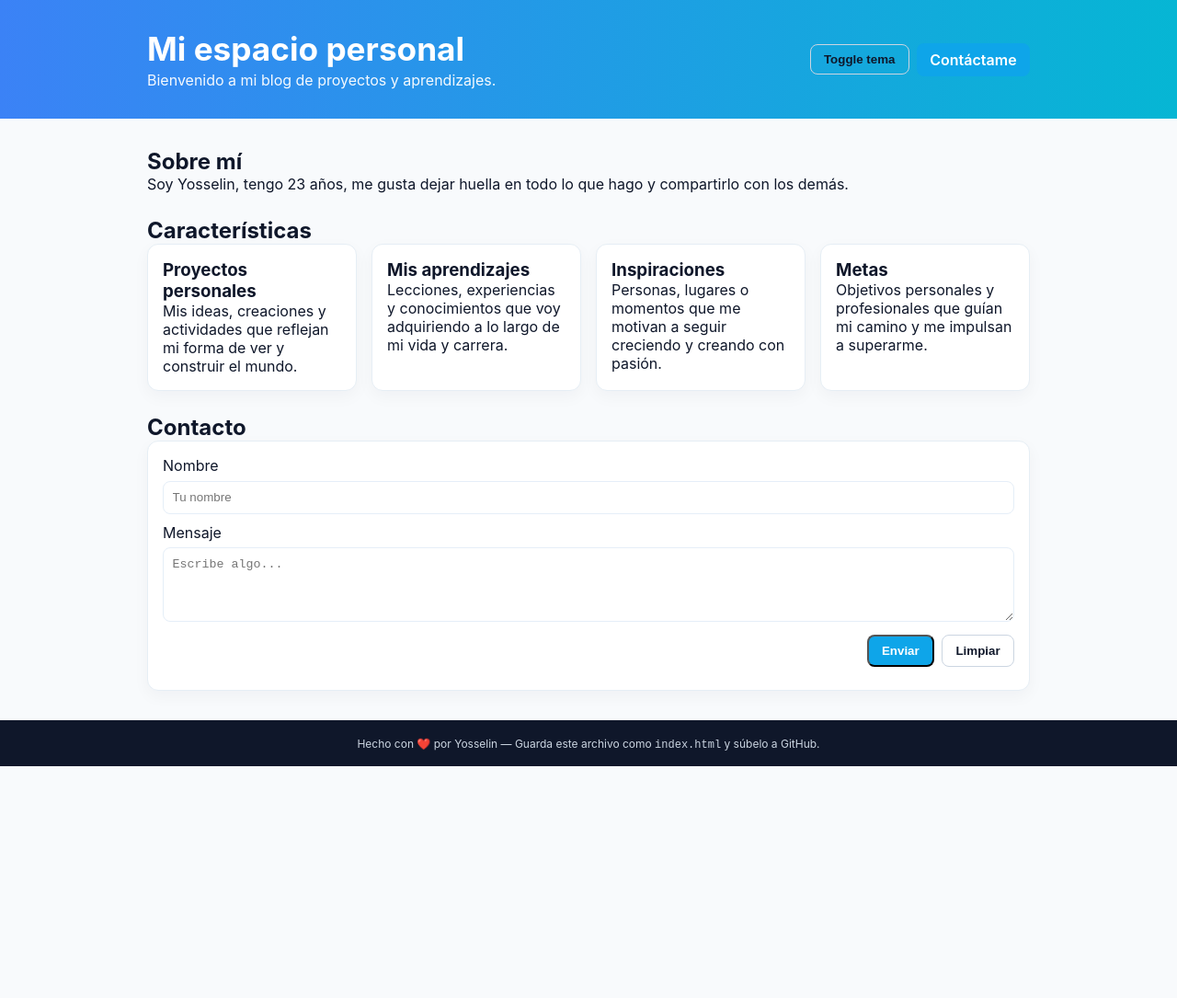
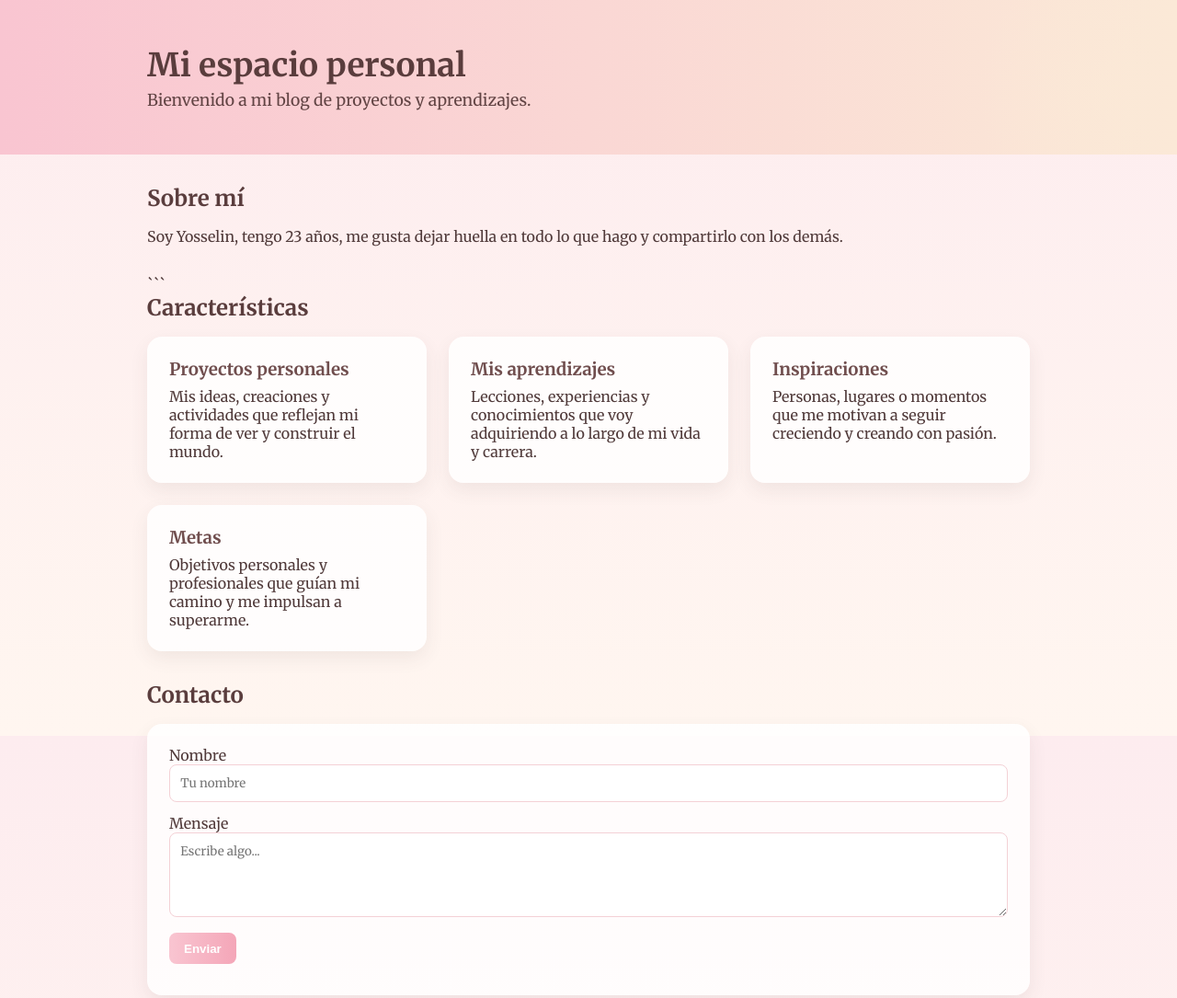
Before and after one commit to Yosss20/ma_vie, a plain HTML site: page index.html in a window 1280 px wide. Shown: the top 1085 px of the page at 92% size. Before the commit the page ends 833 px from the top, so only its background shows below. Drawn offline with Linux system fonts and the light colour scheme.

Commit message:
Update index.html

````diff
--- a/index.html
+++ b/index.html
@@ -1,66 +1,136 @@
-<!--
-  Archivo: sitio-github.html (personalizado)
-  Autor: Yosselin
--->
+<!doctype html>
 
-<!doctype html>
 <html lang="es">
 <head>
   <meta charset="utf-8" />
   <meta name="viewport" content="width=device-width,initial-scale=1" />
-  <title>Yosselin's page</title>
-  <meta name="description" content="Mi vida a los 23" />
+  <title>Yosselin's Page</title>
+  <meta name="description" content="Mi vida a los 23 — Creando mi camino, paso a paso" />
+
+  <!-- Fuente -->
+
+  <link href="https://fonts.googleapis.com/css2?family=Merriweather:wght@300;400;700&display=swap" rel="stylesheet">
+
   <style>
-    * { box-sizing: border-box; margin: 0; padding: 0 }
-    html,body { height: 100%; font-family: Inter, system-ui, -apple-system, 'Segoe UI', Roboto, 'Helvetica Neue', Arial; }
+    * { box-sizing: border-box; margin: 0; padding: 0; }
+    html, body {
+      height: 100%;
+      font-family: 'Merriweather', serif;
+      background: linear-gradient(180deg, #fdecef 0%, #fff6f0 100%);
+      color: #503a3a;
+    }
 
-    .container { min-height: 100vh; display: flex; flex-direction: column; }
-    header { background: linear-gradient(90deg,#3b82f6,#06b6d4); color: white; padding: 2rem; }
-    .wrap { max-width: 960px; margin: 0 auto; width: 100%; }
-    h1 { font-size: 1.8rem; margin-bottom: .2rem; }
-    p.lead { opacity: .95; }
+    header {
+      position: relative;
+      background: linear-gradient(90deg, #f9c5d1 0%, #fbe9d7 100%);
+      color: #5a3d3d;
+      padding: 3rem 1.5rem;
+      overflow: hidden;
+    }
 
-    main { flex: 1; padding: 2rem 1rem; }
-    .grid { display: grid; grid-template-columns: repeat(auto-fit,minmax(220px,1fr)); gap: 1rem; }
-    .card { border: 1px solid #e6eef5; padding: 1rem; border-radius: 12px; background: white; box-shadow: 0 6px 18px rgba(10,20,40,0.04); }
+    header::before {
+      content: "";
+      position: absolute;
+      top: -50px;
+      right: -80px;
+      width: 300px;
+      height: 300px;
+      background: radial-gradient(circle at center, rgba(251,233,215,0.7) 0%, rgba(251,233,215,0) 70%);
+      border-radius: 50%;
+      transform: rotate(20deg);
+    }
 
-    footer { background:#0f172a; color: #cbd5e1; padding: 1rem; text-align: center; font-size: .9rem }
+    .wrap {
+      max-width: 960px;
+      margin: 0 auto;
+      position: relative;
+      z-index: 2;
+    }
 
-    .btn { display: inline-block; padding: .5rem .9rem; border-radius: 8px; text-decoration: none; font-weight: 600 }
-    .btn-primary { background: #0ea5e9; color: white }
-    .btn-ghost { background: transparent; border: 1px solid #cbd5e1; color: #0f172a }
+    h1 { font-size: 2.2rem; margin-bottom: .3rem; }
+    p.lead { font-size: 1.1rem; opacity: 0.95; }
 
-    @media (min-width:720px){ h1{ font-size:2.2rem } }
+    main { padding: 2rem 1rem; }
+    section { margin-bottom: 2rem; }
 
-    :root { --bg:#f8fafc; --text:#0f172a }
-    .dark { --bg:#071023; --text:#e6eef5 }
-    body { background: var(--bg); color: var(--text); }
+    .grid {
+      display: grid;
+      grid-template-columns: repeat(auto-fit, minmax(240px, 1fr));
+      gap: 1.5rem;
+    }
+
+    .card {
+      background: rgba(255, 255, 255, 0.85);
+      border-radius: 16px;
+      box-shadow: 0 8px 20px rgba(80, 58, 58, 0.08);
+      padding: 1.5rem;
+      transition: all 0.3s ease;
+    }
+    .card:hover {
+      transform: translateY(-6px);
+      box-shadow: 0 10px 25px rgba(80, 58, 58, 0.15);
+    }
+
+    h2 {
+      margin-bottom: 1rem;
+      font-size: 1.5rem;
+      color: #5a3d3d;
+    }
+    h3 { margin-bottom: .5rem; color: #704e4e; }
+
+    .btn {
+      display: inline-block;
+      padding: .6rem 1rem;
+      border-radius: 8px;
+      text-decoration: none;
+      font-weight: 600;
+      color: white;
+      background: linear-gradient(90deg, #f9c5d1, #f4a6b8);
+      border: none;
+      transition: all 0.3s ease;
+      cursor: pointer;
+    }
+
+    .btn:hover {
+      transform: scale(1.05);
+      box-shadow: 0 4px 12px rgba(244,166,184,0.4);
+    }
+
+    footer {
+      text-align: center;
+      padding: 2rem 1rem;
+      color: #704e4e;
+      font-size: 0.95rem;
+      background: rgba(255, 255, 255, 0.7);
+    }
+
+    input, textarea {
+      width: 100%;
+      padding: .7rem;
+      border-radius: 8px;
+      border: 1px solid #f4d1d6;
+      font-family: 'Merriweather', serif;
+      margin-bottom: .8rem;
+    }
   </style>
+
 </head>
 <body>
-  <div class="container">
   <header>
     <div class="wrap">
-        <div style="display:flex;align-items:center;justify-content:space-between;gap:1rem;">
-          <div>
       <h1>Mi espacio personal</h1>
       <p class="lead">Bienvenido a mi blog de proyectos y aprendizajes.</p>
-          </div>
-          <div style="display:flex;gap:.5rem;align-items:center;">
-            <button id="themeToggle" class="btn btn-ghost">Toggle tema</button>
-            <a class="btn btn-primary" href="#contacto">Contáctame</a>
-          </div>
-        </div>
     </div>
   </header>
 
   <main>
     <div class="wrap">
-        <section style="margin-bottom:1.6rem">
+      <section>
         <h2>Sobre mí</h2>
         <p>Soy Yosselin, tengo 23 años, me gusta dejar huella en todo lo que hago y compartirlo con los demás.</p>
       </section>
 
+```
   <section>
     <h2>Características</h2>
     <div class="grid">
@@ -83,52 +153,39 @@
     </div>
   </section>
 
-        <section id="contacto" style="margin-top:1.6rem">
+  <section id="contacto">
     <h2>Contacto</h2>
     <form id="contactForm" class="card" onsubmit="event.preventDefault(); enviarContacto();">
-            <label style="display:block;margin-bottom:.4rem">Nombre</label>
-            <input id="name" type="text" placeholder="Tu nombre" style="width:100%;padding:.6rem;margin-bottom:.6rem;border:1px solid #e5eef8;border-radius:8px" required>
-
-            <label style="display:block;margin-bottom:.4rem">Mensaje</label>
-            <textarea id="message" rows="4" placeholder="Escribe algo..." style="width:100%;padding:.6rem;margin-bottom:.6rem;border:1px solid #e5eef8;border-radius:8px" required></textarea>
-
-            <div style="display:flex;gap:.5rem;justify-content:flex-end">
-              <button type="submit" class="btn btn-primary">Enviar</button>
-              <button type="button" class="btn btn-ghost" onclick="document.getElementById('contactForm').reset()">Limpiar</button>
-            </div>
-
-            <p id="status" style="margin-top:.6rem;font-size:.95rem;opacity:.9"></p>
+      <label>Nombre</label>
+      <input id="name" type="text" placeholder="Tu nombre" required>
+      <label>Mensaje</label>
+      <textarea id="message" rows="4" placeholder="Escribe algo..." required></textarea>
+      <button type="submit" class="btn">Enviar</button>
+      <p id="status" style="margin-top:.6rem;font-size:.95rem;opacity:.8"></p>
     </form>
   </section>
 </div>
+```
+
   </main>
 
   <footer>
-      <div class="wrap">
-        <small>Hecho con ❤️ por Yosselin — Guarda este archivo como <code>index.html</code> y súbelo a GitHub.</small>
-      </div>
+    <p>Creando mi camino, paso a paso — Yosselin</p>
   </footer>
-  </div>
 
   <script>
-    const body = document.body;
-    const themeToggle = document.getElementById('themeToggle');
-    const saved = localStorage.getItem('miTema');
-    if (saved === 'dark') document.documentElement.classList.add('dark');
-
-    themeToggle.addEventListener('click', () => {
-      document.documentElement.classList.toggle('dark');
-      localStorage.setItem('miTema', document.documentElement.classList.contains('dark') ? 'dark' : 'light');
-    });
-
-    function enviarContacto(){
+    function enviarContacto() {
       const name = document.getElementById('name').value.trim();
       const msg = document.getElementById('message').value.trim();
       const status = document.getElementById('status');
-      if(!name||!msg){ status.textContent = 'Completa los campos.'; return }
-      status.textContent = 'Mensaje listo (simulado). Puedes conectar un servicio como Formspree, Netlify Forms o un backend para recibirlo.';
-      setTimeout(()=>{ document.getElementById('contactForm').reset(); },2000);
+      if (!name || !msg) {
+        status.textContent = 'Por favor completa los campos.';
+        return;
+      }
+      status.textContent = 'Mensaje listo (simulado). Puedes conectar un servicio para recibirlo.';
+      setTimeout(() => { document.getElementById('contactForm').reset(); }, 2000);
     }
   </script>
+
 </body>
 </html>
````
Lines whose indentation alone changed are shown as unchanged.
